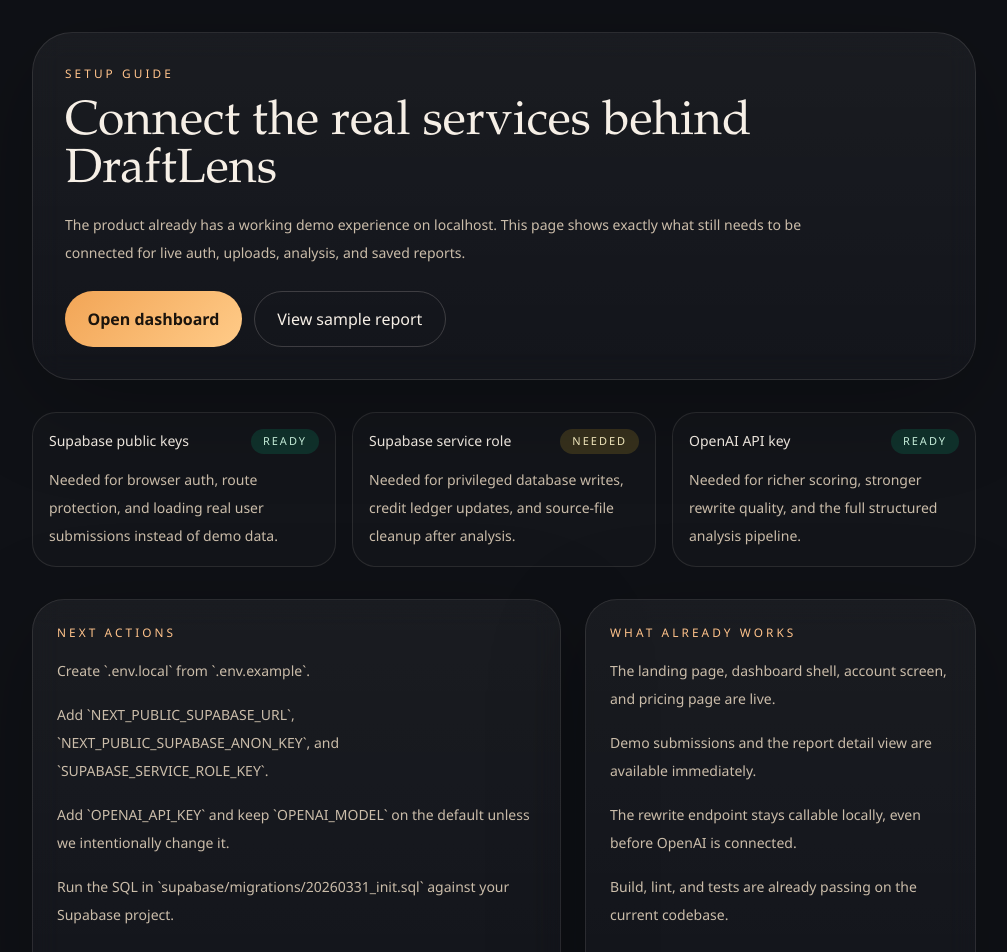
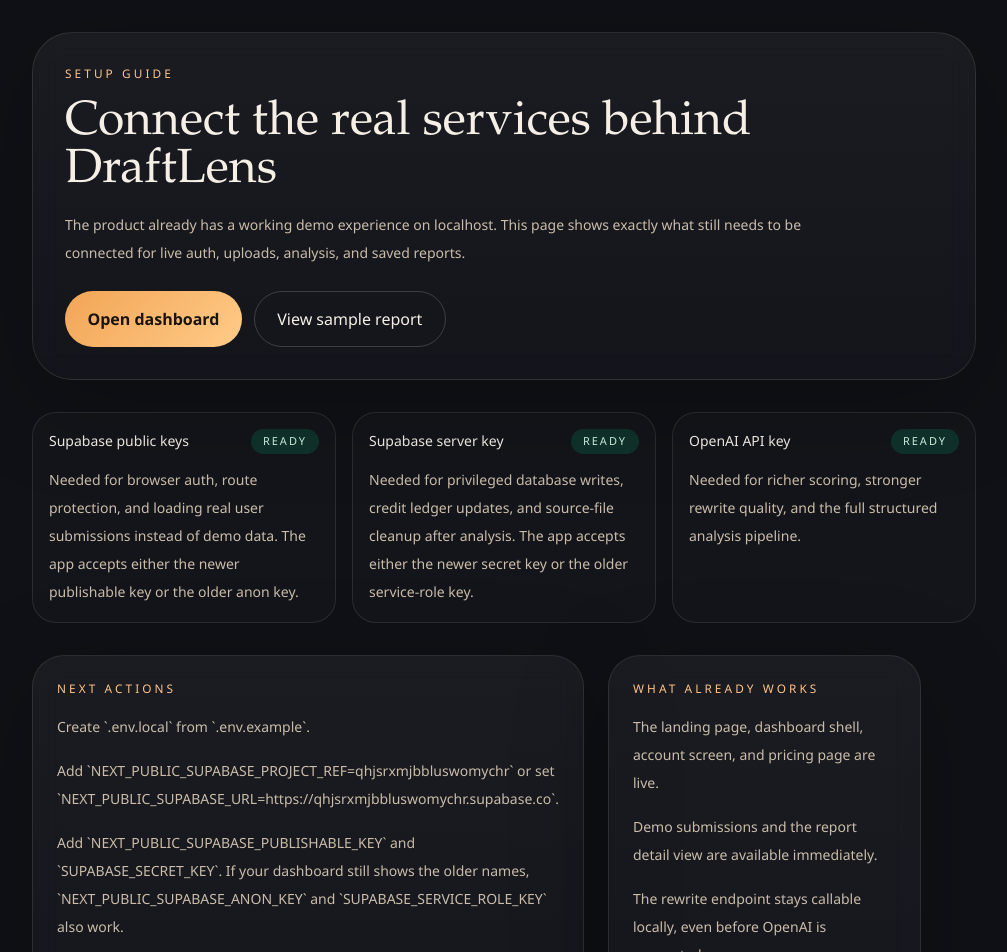
Before and after one commit to arjunymun/essay-feedback-app, a Next.js app: page /setup in a window 1280 px wide. Shown: the top 952 px of the page, without its empty margins (136-1143 px from the left). Built offline with nearby package versions, Linux system fonts and the light colour scheme; no server answers.

Commit message:
Support modern Supabase key names

```diff
--- a/src/app/setup/page.tsx
+++ b/src/app/setup/page.tsx
@@ -1,7 +1,7 @@
 import Link from "next/link";
 
 import { APP_NAME } from "@/lib/constants";
-import { flags } from "@/lib/env";
+import { env, flags } from "@/lib/env";
 
 type SetupItemProps = {
   label: string;
@@ -35,13 +35,13 @@
       label: "Supabase public keys",
       ready: flags.hasSupabasePublic,
       detail:
-        "Needed for browser auth, route protection, and loading real user submissions instead of demo data.",
+        "Needed for browser auth, route protection, and loading real user submissions instead of demo data. The app accepts either the newer publishable key or the older anon key.",
     },
     {
-      label: "Supabase service role",
+      label: "Supabase server key",
       ready: flags.hasSupabaseService,
       detail:
-        "Needed for privileged database writes, credit ledger updates, and source-file cleanup after analysis.",
+        "Needed for privileged database writes, credit ledger updates, and source-file cleanup after analysis. The app accepts either the newer secret key or the older service-role key.",
     },
     {
       label: "OpenAI API key",
@@ -91,7 +91,15 @@
             <p className="eyebrow">Next actions</p>
             <ol className="mt-4 space-y-4 text-sm leading-7 text-[var(--muted)]">
               <li>Create `.env.local` from `.env.example`.</li>
-              <li>Add `NEXT_PUBLIC_SUPABASE_URL`, `NEXT_PUBLIC_SUPABASE_ANON_KEY`, and `SUPABASE_SERVICE_ROLE_KEY`.</li>
+              <li>
+                Add `NEXT_PUBLIC_SUPABASE_PROJECT_REF=qhjsrxmjbbluswomychr` or set
+                `NEXT_PUBLIC_SUPABASE_URL=https://qhjsrxmjbbluswomychr.supabase.co`.
+              </li>
+              <li>
+                Add `NEXT_PUBLIC_SUPABASE_PUBLISHABLE_KEY` and `SUPABASE_SECRET_KEY`.
+                If your dashboard still shows the older names, `NEXT_PUBLIC_SUPABASE_ANON_KEY`
+                and `SUPABASE_SERVICE_ROLE_KEY` also work.
+              </li>
               <li>Add `OPENAI_API_KEY` and keep `OPENAI_MODEL` on the default unless we intentionally change it.</li>
               <li>Run the SQL in `supabase/migrations/20260331_init.sql` against your Supabase project.</li>
               <li>Restart `npm run dev` and test sign-up, upload, and report generation end to end.</li>
@@ -105,6 +113,9 @@
               <li>Demo submissions and the report detail view are available immediately.</li>
               <li>The rewrite endpoint stays callable locally, even before OpenAI is connected.</li>
               <li>Build, lint, and tests are already passing on the current codebase.</li>
+              {env.NEXT_PUBLIC_SUPABASE_PROJECT_REF ? (
+                <li>Project reference detected: `{env.NEXT_PUBLIC_SUPABASE_PROJECT_REF}`.</li>
+              ) : null}
             </ul>
           </div>
         </section>
--- a/src/lib/env.ts
+++ b/src/lib/env.ts
@@ -1,13 +1,28 @@
 import { APP_NAME } from "@/lib/constants";
+
+const supabaseProjectRef =
+  process.env.NEXT_PUBLIC_SUPABASE_PROJECT_REF?.trim() || "";
+const supabaseUrl =
+  process.env.NEXT_PUBLIC_SUPABASE_URL?.trim() ||
+  (supabaseProjectRef ? `https://${supabaseProjectRef}.supabase.co` : "");
+const supabasePublicKey =
+  process.env.NEXT_PUBLIC_SUPABASE_PUBLISHABLE_KEY?.trim() ||
+  process.env.NEXT_PUBLIC_SUPABASE_ANON_KEY?.trim() ||
+  "";
+const supabaseServiceKey =
+  process.env.SUPABASE_SECRET_KEY?.trim() ||
+  process.env.SUPABASE_SERVICE_ROLE_KEY?.trim() ||
+  "";
 
 export const env = {
   NEXT_PUBLIC_APP_URL:
     process.env.NEXT_PUBLIC_APP_URL?.trim() || "http://localhost:3000",
-  NEXT_PUBLIC_SUPABASE_URL: process.env.NEXT_PUBLIC_SUPABASE_URL?.trim() || "",
-  NEXT_PUBLIC_SUPABASE_ANON_KEY:
-    process.env.NEXT_PUBLIC_SUPABASE_ANON_KEY?.trim() || "",
-  SUPABASE_SERVICE_ROLE_KEY:
-    process.env.SUPABASE_SERVICE_ROLE_KEY?.trim() || "",
+  NEXT_PUBLIC_SUPABASE_PROJECT_REF: supabaseProjectRef,
+  NEXT_PUBLIC_SUPABASE_URL: supabaseUrl,
+  NEXT_PUBLIC_SUPABASE_ANON_KEY: supabasePublicKey,
+  NEXT_PUBLIC_SUPABASE_PUBLISHABLE_KEY: supabasePublicKey,
+  SUPABASE_SERVICE_ROLE_KEY: supabaseServiceKey,
+  SUPABASE_SECRET_KEY: supabaseServiceKey,
   OPENAI_API_KEY: process.env.OPENAI_API_KEY?.trim() || "",
   OPENAI_MODEL: process.env.OPENAI_MODEL?.trim() || "gpt-5-mini",
   OPENAI_USER_AGENT: `${APP_NAME}/0.1`,
```
Also changed, not shown: 1 other file (tests, documents, lock files or other folders).
